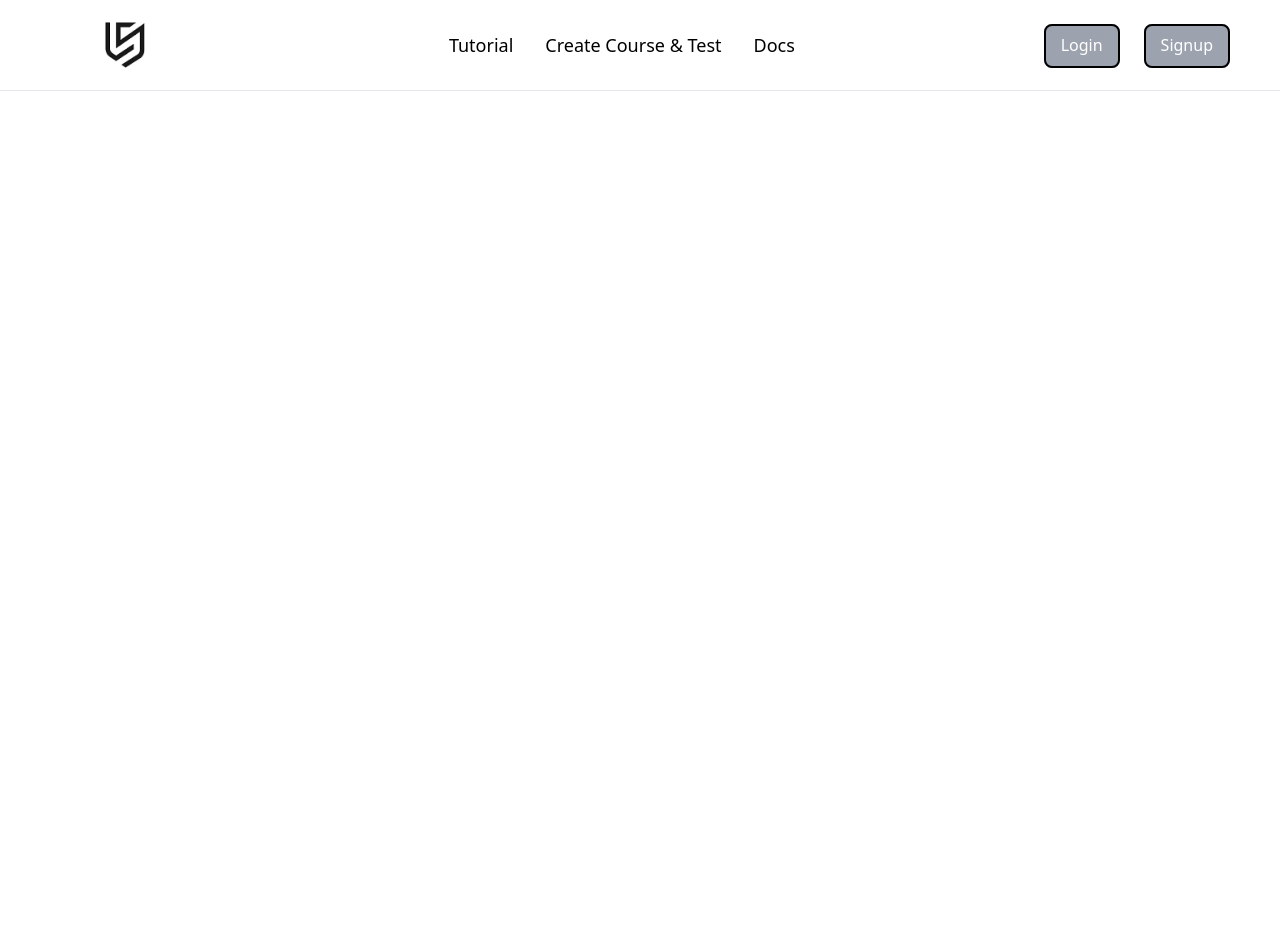
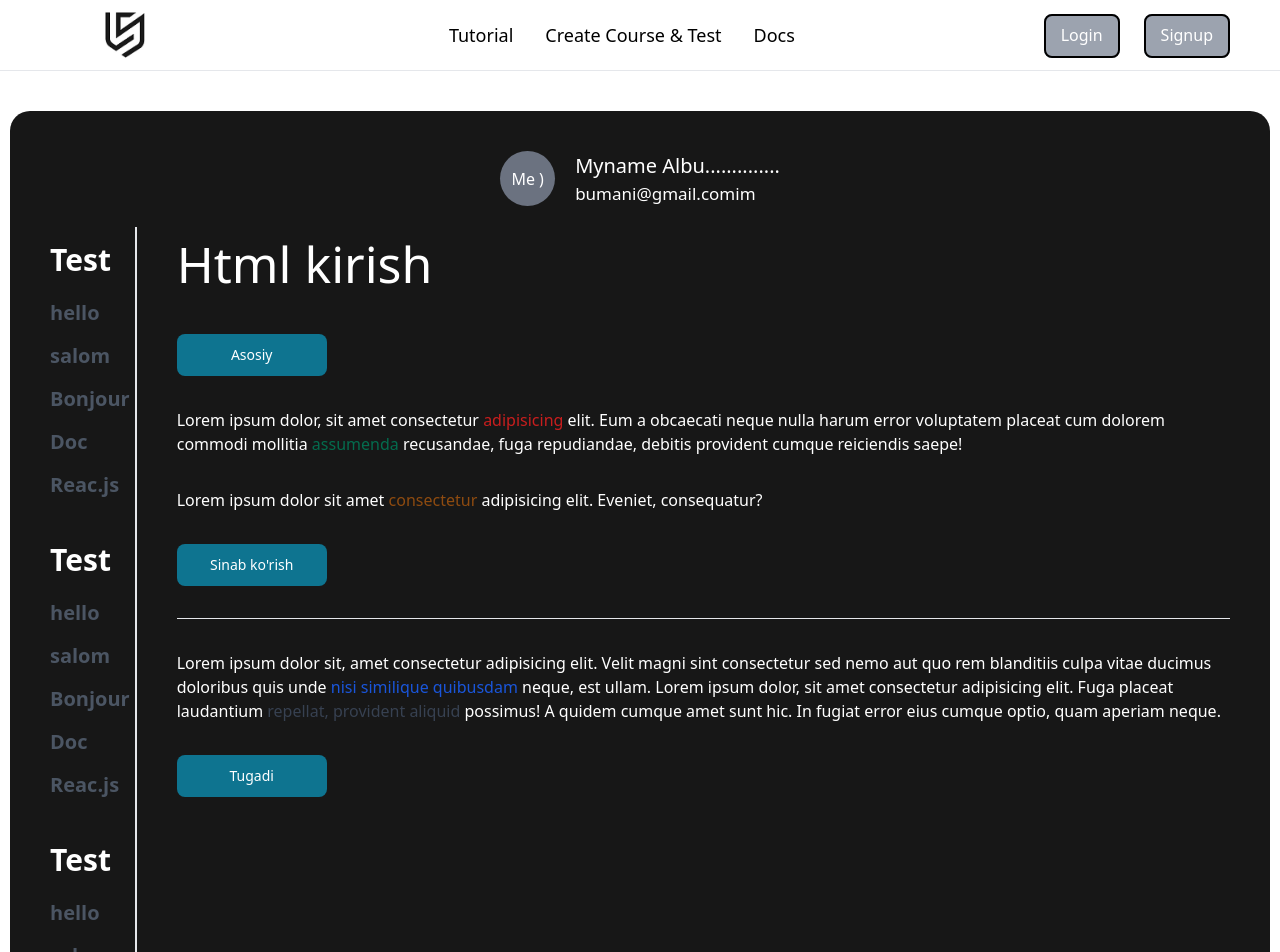
Before and after one commit to ammoriddin/LSAI, a React (Vite) app: page /docs/user/1/doc/1 in a window 1280 px wide. Shown: the top 952 px of the page. Before the commit the page ends 800 px from the top, so only its background shows below. Built offline with nearby package versions, Linux system fonts and the light colour scheme.

Commit message:
Create Documentation page

```diff
--- a/src/App.jsx
+++ b/src/App.jsx
@@ -6,6 +6,7 @@ import ForgotPassword from './components/forgotpassword/forgotpassword';
 import Home from './containers/home/main';
 import CCAT from './containers/ccat/main';
 import DocsPage from './containers/docs/main';
+import Tdoc from './containers/tdoc/main';
 
 function App() {
   return (
@@ -18,6 +19,7 @@ function App() {
         <Route path='/forgot-password' element={<ForgotPassword />} />
         <Route path='/ccat' element={<CCAT />} />
         <Route path='/docs' element={<DocsPage />} />
+        <Route path='/docs/user/:id/doc/:id' element={<Tdoc />} />
       </Routes>
     </Router>
   )
--- /dev/null
+++ b/src/components/tdoc/tdoc.jsx
@@ -0,0 +1,29 @@
+import React from 'react'
+import TopicsSidebar from './topics-sidebar'
+import Tdocumentation from './tdocumentation'
+
+export default function Tdocpage() {
+  return (
+    <div className='flex w-full'>
+        <div className='mt-[40px] px-[40px] py-[20px] w-full rounded-t-[20px] bg-[#171717] text-white z-[40000]'>
+
+            <div className='flex justify-center my-[20px] flex-wrap gap-5'>
+                <span className='bg-gray-500 h-[55px] w-[55px] rounded-[50%] flex items-center justify-center'>
+                    Me )
+                </span>
+                <div>
+                    <h2 className='text-[20px] font-[500]'>Myname Albu..............</h2>
+                    <span className='text-[17px] font-[400]'>bumani@gmail.comim</span>
+                </div>
+            </div>
+
+            <div className='flex gap-10'>
+                <TopicsSidebar />
+                <Tdocumentation />
+            </div>
+
+
+            </div>
+    </div>
+  )
+}
--- /dev/null
+++ b/src/components/tdoc/tdocumentation.jsx
@@ -0,0 +1,24 @@
+import { Button } from 'flowbite-react'
+import React from 'react'
+
+export default function Tdocumentation() {
+  return (
+    <div className='flex flex-col gap-8'>
+      <h1 className='text-[50px] font-[500]'>Html kirish</h1>
+
+      <Button className='w-[150px]'>Asosiy</Button>
+
+      <p className='font-[500]'>Lorem ipsum dolor, sit amet consectetur <span className='text-red-700'>adipisicing</span> elit. Eum a obcaecati neque nulla harum error voluptatem placeat cum dolorem commodi mollitia <span className='text-green-700'>assumenda</span> recusandae, fuga repudiandae, debitis provident cumque reiciendis saepe!</p>
+
+      <p className='font-[500]'>Lorem ipsum dolor sit amet <span className='text-yellow-700'>consectetur</span> adipisicing elit. Eveniet, consequatur?</p>
+
+      <Button className='w-[150px]'>Sinab ko'rish</Button>
+
+      <hr />
+
+      <p className='font-[500]'>Lorem ipsum dolor sit, amet consectetur adipisicing elit. Velit magni sint consectetur sed nemo aut quo rem blanditiis culpa vitae ducimus doloribus quis unde <span className='text-blue-700'>nisi similique quibusdam</span> neque, est ullam. Lorem ipsum dolor, sit amet consectetur adipisicing elit. Fuga placeat laudantium <span className='text-gray-700'>repellat, provident aliquid</span> possimus! A quidem cumque amet sunt hic. In fugiat error eius cumque optio, quam aperiam neque.</p>
+
+      <Button className='w-[150px]'>Tugadi</Button>
+    </div>
+  )
+}
--- /dev/null
+++ b/src/components/tdoc/topics-sidebar.jsx
@@ -0,0 +1,68 @@
+import React from 'react'
+import { Link } from 'react-router-dom'
+
+export default function TopicsSidebar() {
+  return (
+        <div className='border-r-[2px] w-[250px]'>
+            <h1 className='text-[30px] font-[600] py-[10px] flex items-center'>Test</h1>
+
+            <ul className='flex mb-[20px] flex-col text-[20px] font-[600]'>
+                <Link className='text-gray-600 hover:text-green-500 transition-colors py-[6.5px]'>
+                    hello
+                </Link>
+                <Link className='text-gray-600 hover:text-green-500 transition-colors py-[6.5px]'>
+                    salom
+                </Link>
+                <Link className='text-gray-600 hover:text-green-500 transition-colors py-[6.5px]'>
+                    Bonjour
+                </Link>
+                <Link className='text-gray-600 hover:text-green-500 transition-colors py-[6.5px]'>
+                    Doc
+                </Link>
+                <Link className='text-gray-600 hover:text-green-500 transition-colors py-[6.5px]'>
+                    Reac.js
+                </Link>
+            </ul>
+
+            <h1 className='text-[30px] font-[600] py-[10px] flex items-center'>Test</h1>
+
+            <ul className='flex mb-[20px] flex-col text-[20px] font-[600]'>
+                <Link className='text-gray-600 hover:text-green-500 transition-colors py-[6.5px]'>
+                    hello
+                </Link>
+                <Link className='text-gray-600 hover:text-green-500 transition-colors py-[6.5px]'>
+                    salom
+                </Link>
+                <Link className='text-gray-600 hover:text-green-500 transition-colors py-[6.5px]'>
+                    Bonjour
+                </Link>
+                <Link className='text-gray-600 hover:text-green-500 transition-colors py-[6.5px]'>
+                    Doc
+                </Link>
+                <Link className='text-gray-600 hover:text-green-500 transition-colors py-[6.5px]'>
+                    Reac.js
+                </Link>
+            </ul>
+
+            <h1 className='text-[30px] font-[600] py-[10px] flex items-center'>Test</h1>
+
+            <ul className='flex  flex-col text-[20px] font-[600]'>
+                <Link className='text-gray-600 hover:text-green-500 transition-colors py-[6.5px]'>
+                    hello
+                </Link>
+                <Link className='text-gray-600 hover:text-green-500 transition-colors py-[6.5px]'>
+                    salom
+                </Link>
+                <Link className='text-gray-600 hover:text-green-500 transition-colors py-[6.5px]'>
+                    Bonjour
+                </Link>
+                <Link className='text-gray-600 hover:text-green-500 transition-colors py-[6.5px]'>
+                    Doc
+                </Link>
+                <Link className='text-gray-600 hover:text-green-500 transition-colors py-[6.5px]'>
+                    Reac.js
+                </Link>
+            </ul>
+        </div>
+  )
+}
--- a/src/containers/navbar/navbar.jsx
+++ b/src/containers/navbar/navbar.jsx
@@ -4,7 +4,8 @@ import React from 'react'
 
 export default function Navbar() {
   return (
-    <nav className='w-full border-b-[1.5px] max-w-[1400px] py-[20px] px-[50px] mx-[auto] flex justify-between items-center'>
+    <nav className='w-full sticky top-0 bg-white z-[400000000000000] border-b-[1.5px]'>
+        <div className='w-full max-w-[1400px] py-[10px] px-[50px] mx-[auto] flex justify-between items-center'>
             <Link to={'/'} className='w-[150px] h-[50px]'>
                 <img className='w-full h-full object-cover' src={logo} alt="logo" />
             </Link>
@@ -27,6 +28,7 @@ export default function Navbar() {
                     <Link to={'/signup'} className='bg-gray-400 pt-[8px] text-white rounded-lg px-[15px] font-[500] pb-[10px] border-[2px] border-black border-solid'>Signup</Link>
                 </li>
             </ul>
+        </div>
     </nav>
   )
 }
--- /dev/null
+++ b/src/containers/tdoc/main.jsx
@@ -0,0 +1,12 @@
+import React from 'react'
+import Tdocpage from '../../components/tdoc/tdoc'
+
+export default function Tdoc() {
+  return (
+    <section>
+        <div className='w-full max-w-[1500px] px-[10px] mx-auto'>
+            <Tdocpage />
+        </div>
+    </section>
+  )
+}
--- a/src/index.css
+++ b/src/index.css
@@ -32,3 +32,23 @@
   font-size: 17px;
   color: rgb(62, 62, 62);
 }
+
+/* width */
+::-webkit-scrollbar {
+  width: 10px;
+}
+
+/* Track */
+::-webkit-scrollbar-track {
+  background: #f1f1f1;
+}
+
+/* Handle */
+::-webkit-scrollbar-thumb {
+  background: #888;
+}
+
+/* Handle on hover */
+::-webkit-scrollbar-thumb:hover {
+  background: #555;
+}
```
Lines whose indentation alone changed are shown as unchanged.
